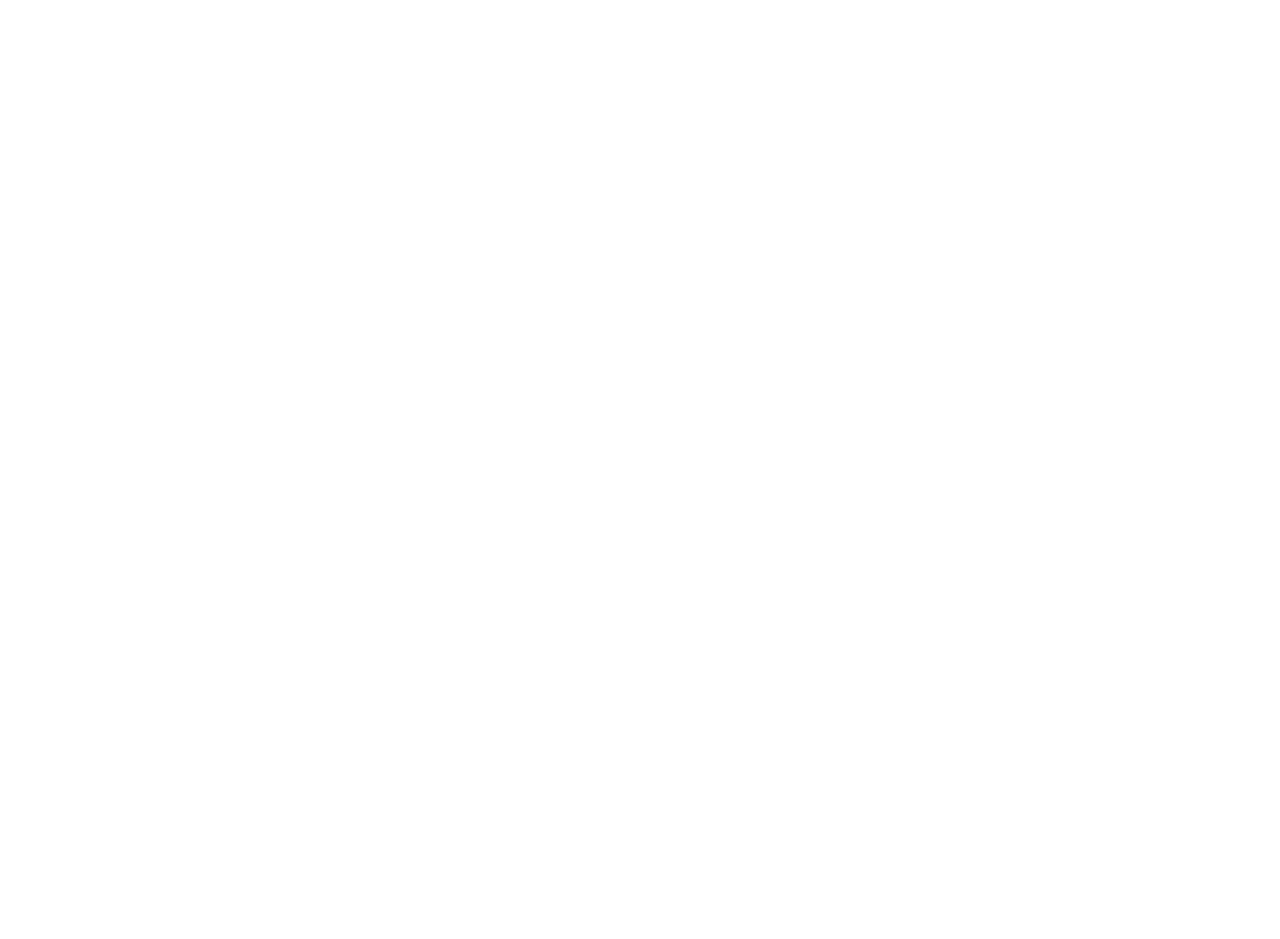
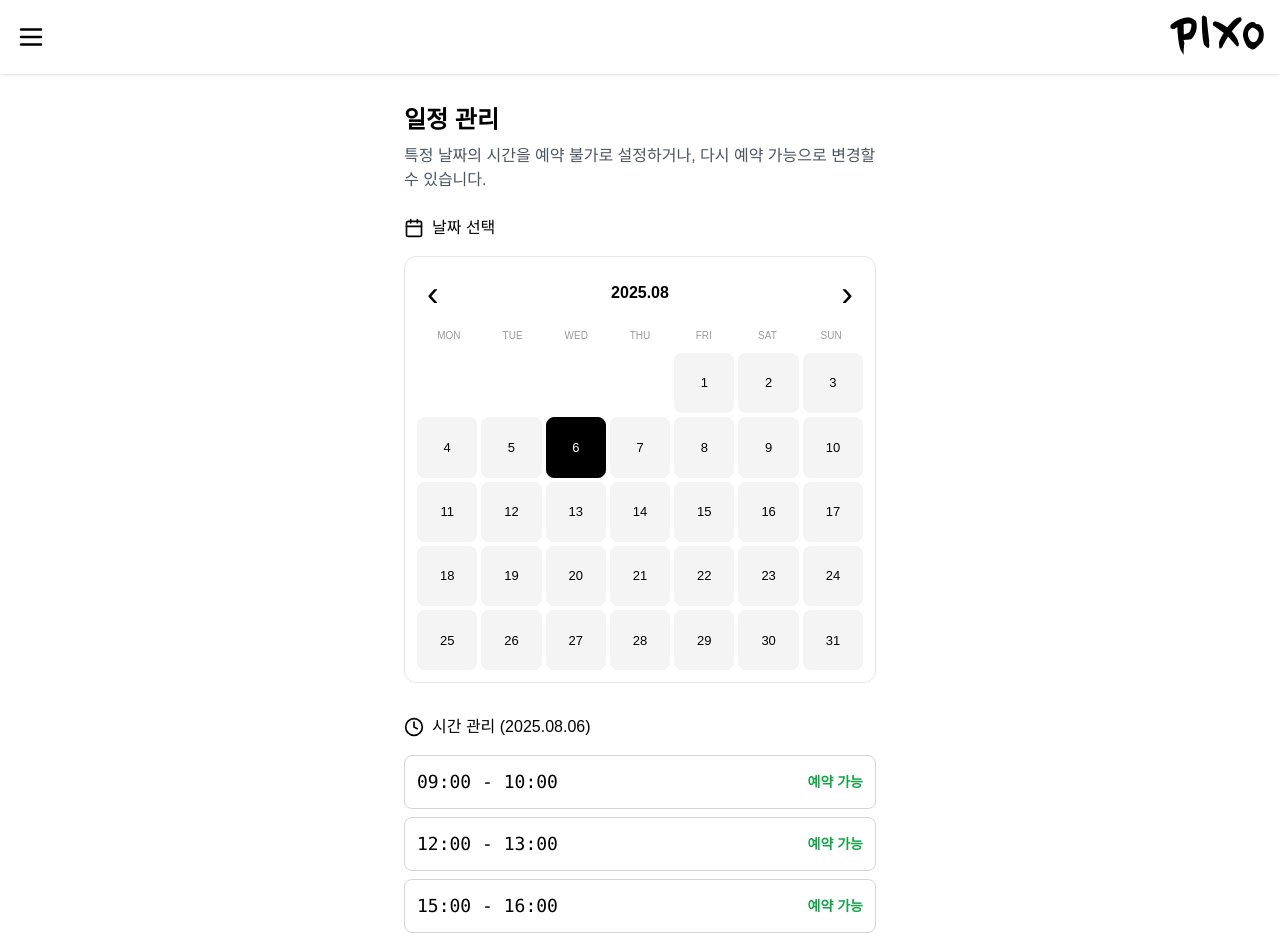
Before and after one commit to hyunwoo1229/pixo_frontend, a React (Vite) app: page /admin/schedule in a window 1280 px wide. Before the commit this address had no page. Shown: the top 939 px of the page. Before the commit the page ends 800 px from the top, so only its background shows below. Built offline with nearby package versions, Linux system fonts and the light colour scheme; no server answers; a web font is replaced by a local one.

Commit message:
관리자 예약 막기 기능 추가

```diff
--- a/src/App.jsx
+++ b/src/App.jsx
@@ -28,7 +28,7 @@ import Terms from "./pages/Terms";
 import Privacy from "./pages/Privacy";
 import CategoryDetail from "./pages/CategoryDetail";
 import ScrollToTop from "./components/ScrollToTop";
-
+import AdminScheduleManagement from "./pages/Admin/AdminScheduleManagement";
 export default function App() {
   return (
     <Router>
@@ -64,6 +64,7 @@ export default function App() {
           <Route path="/admin/questions" element={<QuestionList isAdmin={true} />} />
 
           <Route path="/category/:categoryId" element={<CategoryDetail />} />
+          <Route path="/admin/schedule" element={<AdminScheduleManagement />} />
         </Route>
 
         {/* ❌ 푸터 없이: 인증 플로우 */}
--- a/src/components/Header/Header.jsx
+++ b/src/components/Header/Header.jsx
@@ -39,11 +39,12 @@ function Header() {
     if (next) applyAuthState();
   };
   const toggleAccount = () => setAccountOpen((v) => !v);
-  const toggleAdmin = () => setAdminOpen((v) => !v); //
+  const toggleAdmin = () => setAdminOpen((v) => !v);
   const closeMenu = () => setIsOpen(false);
 
   return (
     <>
+      {/* ▼▼▼▼▼ [ ✨ 메뉴(nav)를 다시 header 태그 안으로 이동시켰습니다 ] ▼▼▼▼▼ */}
       <header className="fixed top-0 left-0 right-0 z-50 bg-white shadow">
         <div className="w-full flex items-center justify-between px-4 py-2">
           <button
@@ -100,6 +101,10 @@ function Header() {
                           <Link to="/admin/members" onClick={closeMenu} className="h-12 flex items-center px-6 border-t border-gray-200">
                             전체 회원 관리
                           </Link>
+                          {/* ▼▼▼▼▼ [ ✨ '일정 관리' 링크 추가 ] ▼▼▼▼▼ */}
+                          <Link to="/admin/schedule" onClick={closeMenu} className="h-12 flex items-center px-6 border-t border-gray-200">
+                            일정 관리
+                          </Link>
                         </div>
                       )}
                     </>
--- a/src/pages/Admin/AdminMenu.jsx
+++ b/src/pages/Admin/AdminMenu.jsx
@@ -6,19 +6,40 @@ export default function AdminMenu() {
   return (
     <div className="px-6 py-6 max-w-screen-sm mx-auto">
       <h1 className="text-2xl font-bold mb-6">관리자 페이지</h1>
-      <nav className="flex flex-col border rounded-md">
+      <nav className="flex flex-col border rounded-md overflow-hidden">
+        {/* 사진 업로드 */}
         <Link
           to="/admin/photos"
-          className="flex items-center justify-between px-4 py-4 border-b"
+          className="flex items-center justify-between px-4 py-4 border-b hover:bg-gray-50 transition-colors"
         >
           <span>사진 업로드</span>
           <IoChevronForward />
         </Link>
+
+        {/* 1:1 문의 답변 */}
         <Link
           to="/admin/questions"
-          className="flex items-center justify-between px-4 py-4"
+          className="flex items-center justify-between px-4 py-4 border-b hover:bg-gray-50 transition-colors"
         >
           <span>1:1 문의 답변</span>
+          <IoChevronForward />
+        </Link>
+
+        {/* 전체 예약 관리 */}
+        <Link
+          to="/admin/reservations"
+          className="flex items-center justify-between px-4 py-4 border-b hover:bg-gray-50 transition-colors"
+        >
+          <span>전체 예약 관리</span>
+          <IoChevronForward />
+        </Link>
+
+        {/* 일정 관리 */}
+        <Link
+          to="/admin/schedule"
+          className="flex items-center justify-between px-4 py-4 hover:bg-gray-50 transition-colors"
+        >
+          <span>일정 관리</span>
           <IoChevronForward />
         </Link>
       </nav>
--- /dev/null
+++ b/src/pages/Admin/AdminScheduleManagement.jsx
@@ -0,0 +1,140 @@
+// src/pages/Admin/AdminScheduleManagement.jsx
+
+import React, { useState, useEffect, useCallback } from 'react';
+import axios from 'axios';
+import Calendar from '../../components/Common/Calendar';
+import '../../styles/reservation.css'; // ✨ CSS 파일이 여전히 임포트되어 있는지 확인해주세요!
+
+const TIME_SLOTS = ["09-10", "12-13", "15-16", "18-19", "21-22"];
+
+function formatDateLocal(d) {
+  const y = d.getFullYear();
+  const m = String(d.getMonth() + 1).padStart(2, "0");
+  const day = String(d.getDate()).padStart(2, "0");
+  return `${y}-${m}-${day}`;
+}
+
+export default function AdminScheduleManagement() {
+  const [selectedDate, setSelectedDate] = useState(new Date());
+  const [bookedTimes, setBookedTimes] = useState([]);
+  const [adminBlockedTimes, setAdminBlockedTimes] = useState([]);
+  const [loading, setLoading] = useState(false);
+
+  const fetchTimes = useCallback(async (date) => {
+    setLoading(true);
+    try {
+      const dateString = formatDateLocal(date);
+      const token = localStorage.getItem("accessToken");
+      const config = { headers: { Authorization: `Bearer ${token}` } };
+
+      const [bookedRes, adminBlockedRes] = await Promise.all([
+        axios.get(`/api/reservation/booked-times?date=${dateString}`, config),
+        axios.get(`/api/admin/reservation/blocked-times?date=${dateString}`, config)
+      ]);
+
+      setBookedTimes(bookedRes.data || []);
+      setAdminBlockedTimes(adminBlockedRes.data || []);
+    } catch (error) {
+      console.error("시간 정보를 불러오는 데 실패했습니다.", error);
+    } finally {
+      setLoading(false);
+    }
+  }, []);
+
+  useEffect(() => {
+    fetchTimes(selectedDate);
+  }, [selectedDate, fetchTimes]);
+
+  const handleTimeSlotClick = async (slot) => {
+    const isBlockedByAdmin = adminBlockedTimes.includes(slot);
+    const date = formatDateLocal(selectedDate);
+    const token = localStorage.getItem("accessToken");
+
+    const config = {
+      headers: { Authorization: `Bearer ${token}` },
+      data: { date, timeSlot: slot }
+    };
+
+    try {
+      if (isBlockedByAdmin) {
+        await axios.delete('/api/admin/reservation/block-time', config);
+      } else {
+        await axios.post('/api/admin/reservation/block-time', { date, timeSlot: slot }, config);
+      }
+      fetchTimes(selectedDate);
+    } catch (error) {
+      alert(error.response?.data?.message || '처리 중 오류가 발생했습니다.');
+    }
+  };
+
+  const dStr = `${selectedDate.getFullYear()}.${String(selectedDate.getMonth()+1).padStart(2,"0")}.${String(selectedDate.getDate()).padStart(2,"0")}`;
+
+  return (
+    <div className="reserve-page"> {/* Reservation 페이지와 유사한 클래스 사용 */}
+      <section className="section">
+        <h1 className="text-2xl font-bold mb-2">일정 관리</h1>
+        <p className="text-gray-600 mb-6">특정 날짜의 시간을 예약 불가로 설정하거나, 다시 예약 가능으로 변경할 수 있습니다.</p>
+
+        {/* 날짜 선택 섹션 */}
+        <div className="date-section"> {/* 기존 예약 페이지와 유사한 구조 */}
+            <div className="section-title-row">
+                <svg xmlns="http://www.w3.org/2000/svg" className="emoji" width="20" height="20" viewBox="0 0 24 24" fill="none" stroke="currentColor" strokeWidth="2" strokeLinecap="round" strokeLinejoin="round" aria-hidden="true" focusable="false">
+                    <rect x="3" y="4" width="18" height="18" rx="2" ry="2" />
+                    <line x1="16" y1="2" x2="16" y2="6" />
+                    <line x1="8" y1="2" x2="8" y2="6" />
+                    <line x1="3" y1="10" x2="21" y2="10" />
+                </svg>
+                <div className="section-title">날짜 선택</div>
+            </div>
+            <div className="mt-4">
+                {/* Calendar에 w-full 클래스를 전달하여 너비를 꽉 채웁니다. */}
+                <Calendar value={selectedDate} onChange={setSelectedDate} className="w-full" />
+            </div>
+        </div>
+
+        {/* 시간 관리 섹션 (세로로 배치) */}
+        <div className="time-section mt-8"> {/* 기존 예약 페이지와 유사한 구조 */}
+            <div className="section-title-row">
+                <svg xmlns="http://www.w3.org/2000/svg" className="emoji" width="20" height="20" viewBox="0 0 24 24" fill="none" stroke="currentColor" strokeWidth="2" strokeLinecap="round" strokeLinejoin="round" aria-hidden="true" focusable="false">
+                    <circle cx="12" cy="12" r="10" />
+                    <polyline points="12 6 12 12 16 14" />
+                </svg>
+                <div className="section-title">시간 관리 ({dStr})</div>
+            </div>
+            <div className="grid grid-cols-1 gap-2 mt-4"> {/* 한 줄에 하나씩 보이도록 grid-cols-1 */}
+              {loading ? <div className="text-center py-10">로딩 중...</div> : TIME_SLOTS.map(slot => {
+                const isUserBooked = bookedTimes.includes(slot) && !adminBlockedTimes.includes(slot);
+                const isAdminBlocked = adminBlockedTimes.includes(slot);
+
+                let statusText = "예약 가능";
+                let statusColor = "text-green-600";
+                let buttonClass = "bg-white border-gray-300 hover:border-gray-400";
+
+                if (isUserBooked) {
+                  statusText = "사용자 예약";
+                  statusColor = "text-red-600";
+                  buttonClass = "bg-gray-100 border-gray-200 text-gray-500 cursor-not-allowed";
+                } else if (isAdminBlocked) {
+                  statusText = "관리자 막음";
+                  statusColor = "text-yellow-600";
+                  buttonClass = "bg-yellow-100 border-yellow-300 hover:bg-yellow-200";
+                }
+
+                return (
+                  <button
+                    key={slot}
+                    onClick={() => handleTimeSlotClick(slot)}
+                    disabled={isUserBooked}
+                    className={`w-full flex justify-between items-center p-3 border rounded-lg transition-colors ${buttonClass}`}
+                  >
+                    <span className="font-mono text-lg">{slot.replace('-', ':00 - ')}:00</span>
+                    <span className={`text-sm font-bold ${statusColor}`}>{statusText}</span>
+                  </button>
+                );
+              })}
+            </div>
+        </div>
+      </section>
+    </div>
+  );
+}
--- a/src/pages/Reservation/Form.jsx
+++ b/src/pages/Reservation/Form.jsx
@@ -1,15 +1,14 @@
+// src/pages/Reservation/Form.jsx
+
 import React, { useEffect, useState } from "react";
 import { useNavigate } from "react-router-dom";
 import axios from "axios";
 import Stepper from "../../components/Reservation/Stepper";
 import ReservationHeader from "../../components/Reservation/ReservationHeader.jsx";
-import LocationField from "../../components/Reservation/LocationField.jsx";
-import NoteField from "../../components/Reservation/NoteField.jsx";
-import DesiredShootDateField from "../../components/Reservation/DesiredShootDateField.jsx";
 import "../../styles/reservation.css";
 import { getReservation, setReservation } from "../../hooks/useReservationSession";
 
-const TIME_SLOTS = ["09:00 - 10:00", "12:00 - 13:00", "15:00 - 16:00", "18:00 - 19:00", "21:00 - 22:00"];
+const TIME_SLOTS = ["09-10", "12-13", "15-16", "18-19", "21-22"];
 
 function formatDateLocal(d) {
   const y = d.getFullYear();
@@ -79,7 +78,7 @@ export default function Form() {
         headers: { Authorization: `Bearer ${localStorage.getItem("accessToken")}` }
       });
 
-      const dStr = `${date.getFullYear()}.${String(date.getMonth()+1).padStart(2,"0")}.${String(date.getDate()).padStart(2,"0")}`;
+      const dStr = `${date.getFullYear()}.${String(date.getMonth() + 1).padStart(2, "0")}.${String(date.getDate()).padStart(2, "0")}`;
 
       setReservation({
         result: {
@@ -107,7 +106,13 @@ export default function Form() {
     }
   }
 
-  const dStr = `${date.getFullYear()}.${String(date.getMonth()+1).padStart(2,"0")}.${String(date.getDate()).padStart(2,"0")}`;
+  const dStr = `${date.getFullYear()}.${String(date.getMonth() + 1).padStart(2, "0")}.${String(date.getDate()).padStart(2, "0")}`;
+
+  const now = new Date();
+  const isToday = date.getFullYear() === now.getFullYear() &&
+                  date.getMonth() === now.getMonth() &&
+                  date.getDate() === now.getDate();
+  const currentHour = now.getHours();
 
   return (
     <div className="reserve-page">
@@ -115,6 +120,7 @@ export default function Form() {
       <Stepper current={3} />
       <section className="section">
         <form className="form" onSubmit={handleSubmit}>
+          <div>
             <div className="section-title-row">
               <svg xmlns="http://www.w3.org/2000/svg" className="emoji" width="20" height="20" viewBox="0 0 24 24" fill="none" stroke="currentColor" strokeWidth="2" strokeLinecap="round" strokeLinejoin="round" aria-hidden="true" focusable="false">
                 <rect x="3" y="4" width="18" height="18" rx="2" ry="2" />
@@ -130,42 +136,70 @@ export default function Form() {
             ) : (
               <div className="grid grid-cols-3 gap-2 mt-2">
                 {TIME_SLOTS.map((slot) => {
-                const slotValue = slot.substring(0, 5);
-                const isBooked = bookedTimes.includes(slotValue);
-                const isSelected = form.time === slotValue;
+                  const isBooked = bookedTimes.includes(slot);
+                  let isPast = false;
+                  if (isToday) {
+                    const slotStartHour = parseInt(slot.split('-')[0]);
+                    if (slotStartHour <= currentHour) {
+                      isPast = true;
+                    }
+                  }
+                  const isSelected = form.time === slot;
+
                   return (
                     <button
                       key={slot}
                       type="button"
-                    disabled={isBooked}
-                    onClick={() => setForm(s => ({ ...s, time: slotValue }))}
-                    className={`py-2 border rounded-lg text-sm transition-colors ${isBooked ? 'bg-gray-200 text-gray-400 cursor-not-allowed' : ''} ${isSelected ? 'bg-black text-white border-black' : 'hover:border-gray-400'}`}
+                      disabled={isBooked || isPast}
+                      onClick={() => setForm(s => ({ ...s, time: slot }))}
+                      className={`py-2 border rounded-lg text-sm transition-colors
+                        ${(isBooked || isPast) ? 'bg-gray-200 text-gray-400 cursor-not-allowed' : ''}
+                        ${isSelected ? 'bg-black text-white border-black' : 'hover:border-gray-400'}
+                      `}
                     >
-                    {slot}
+                      {slot.replace('-', ':00 - ')}:00
                     </button>
                   );
                 })}
               </div>
             )}
+          </div>
 
-          {/* ▼▼▼▼▼ [ ✨ 이 부분에 빈 div를 추가하여 간격을 만듭니다 ] ▼▼▼▼▼ */}
-          <div className="h-2" />
-
-          <DesiredShootDateField
+          <div className="space-y-4 mt-6">
+            {/* ▼▼▼▼▼ [ ✨ label과 input에 스타일을 추가하여 레이아웃을 수정합니다 ] ▼▼▼▼▼ */}
+            <div>
+              <label className="label block mb-1">희망 촬영 날짜</label>
+              <input
+                className="input w-full"
+                placeholder="ex) 10월 15일 또는 11월 첫째 주"
                 value={form.desiredShootDate}
                 onChange={(e) => setForm(s => ({ ...s, desiredShootDate: e.target.value }))}
+                required
                 disabled={loading}
               />
-          <LocationField
+            </div>
+            <div>
+              <label className="label block mb-1">희망 촬영 장소</label>
+              <input
+                className="input w-full"
+                placeholder="ex) 경기도 수원시, 추천 장소 받기"
                 value={form.location}
                 onChange={(e) => setForm(s => ({ ...s, location: e.target.value }))}
+                required
                 disabled={loading}
               />
-          <NoteField
+            </div>
+            <div>
+              <label className="label block mb-1">기타</label>
+              <input
+                className="input w-full"
+                placeholder="ex) 인원, 하고싶은 말 등"
                 value={form.note}
                 onChange={(e) => setForm(s => ({ ...s, note: e.target.value }))}
                 disabled={loading}
               />
+            </div>
+          </div>
 
           <div className="helper">예약 후 상세 협의를 위해 입력한 번호로 연락드립니다.</div>
           <button className="primary-btn" type="submit" disabled={loading}>
```
Lines whose indentation alone changed are shown as unchanged.
